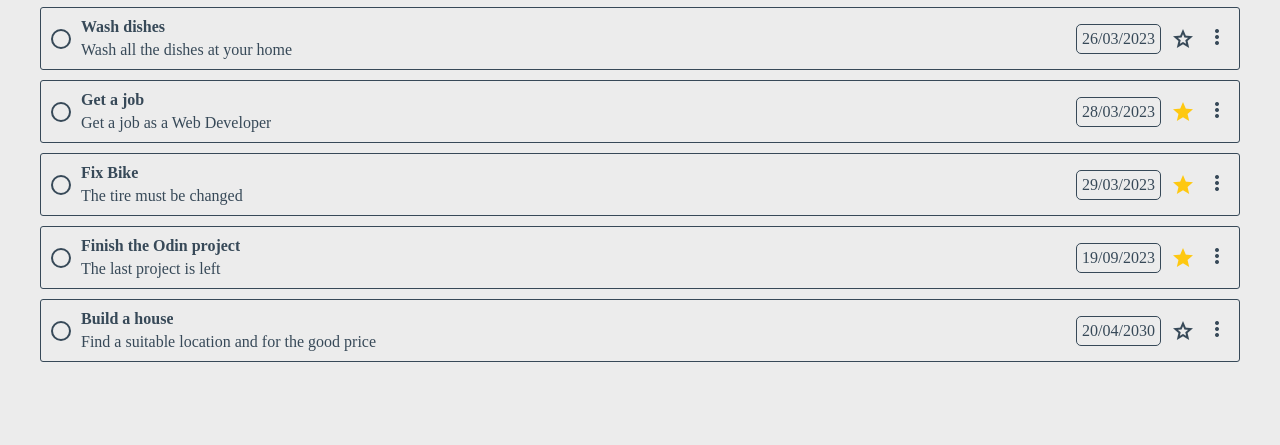
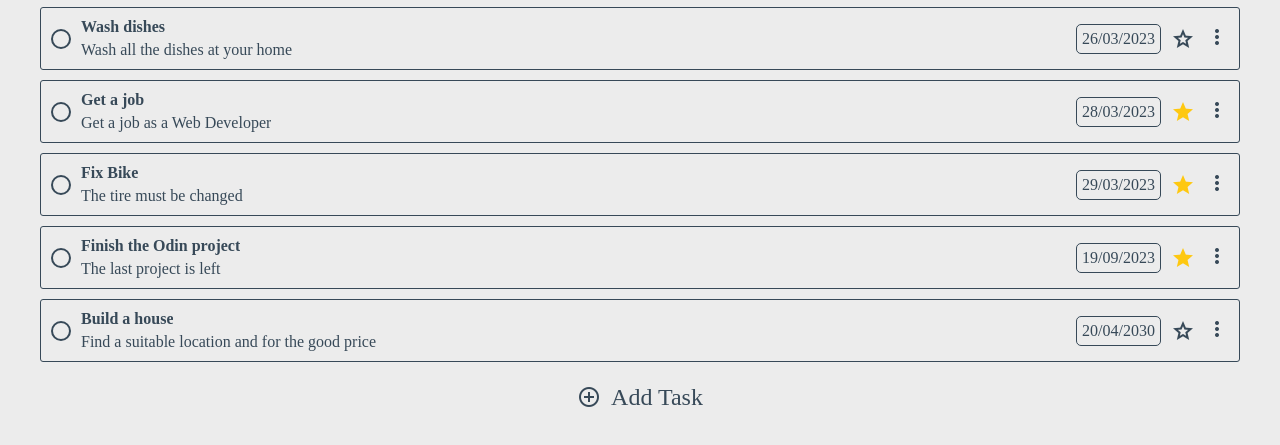
Before and after one commit to Ikanor1221/todo_project, a plain HTML site: page index.html in a window 1280 px wide. Shown: the part 223-668 px from the top of the page. Drawn offline with nearby package versions, Linux system fonts and the light colour scheme.

Commit message:
Implement addition buttons

```diff
--- a/index.html
+++ b/index.html
@@ -38,7 +38,7 @@
                 <h2>Projects</h2>
                 <menu class="menu_list" id="projectList">
                 </menu>
-                <button id="add_project"><span class="material-symbols-outlined">add_circle</span>Add Project</button>
+                <button class="addition_button" id="add_project"><span class="material-symbols-outlined">add_circle</span>Add Project</button>
             </div>
         </nav>
         <main>
--- a/main.js
+++ b/main.js
@@ -144,6 +144,7 @@ function createScreenRenderer (taskCollection) {
     const tasksScreen = document.querySelector("#tasks");
     const projectScreen = document.querySelector("#projectList");
     let selectedTab = document.querySelector("#all_tasks_tab");
+
     function generateTaskElement(task, number) {
         const checked = (task.importance ? "checked" : "")
         let taskElement = `
@@ -189,6 +190,11 @@ function createScreenRenderer (taskCollection) {
         return projectElement
     }
 
+    function generateAddButton() {
+        let addButton = `<button class="addition_button" id="add_task"><span class="material-symbols-outlined">add_circle</span> Add Task</button>`;
+        return addButton
+    }
+
     function renderTasks (tasks) {
         tasksScreen.innerHTML = "";
         for (let n in tasks) {
@@ -197,6 +203,8 @@ function createScreenRenderer (taskCollection) {
         for (let n in tasks) {
             initializeTask(tasks[n].id);
         }
+
+        tasksScreen.innerHTML+=generateAddButton();
     }
 
     function renderProjects (projects) {
@@ -206,6 +214,7 @@ function createScreenRenderer (taskCollection) {
         for (let n in projects) {
             initializeProject(projects[n].id);
         }
+
     }
 
     function initializeTask (number) {
@@ -311,13 +320,9 @@ let screenRenderer = createScreenRenderer(taskCollection);
 
 screenRenderer.renderTasks(taskCollection.returnTasksAll())
 
-// console.log(taskCollection.returnProjectsAll());
-
 taskCollection.addProject("2")
 taskCollection.addProject("123")
 taskCollection.addProject("2")
 
 screenRenderer.renderProjects(taskCollection.returnProjectsAll())
 screenRenderer.initializeTabs();
-
-// console.log(taskCollection.returnProjectById(1));
--- a/style.css
+++ b/style.css
@@ -363,6 +363,19 @@
     grid-template-columns: auto;
   }
 
+  .addition_button {
+    display: flex;
+    justify-content: center;
+    align-items: center;
+    gap: 10px;
+    font-size: 1.5rem;
+    border-radius: 5px;
+  }
+
+  .addition_button:hover {
+    background-color: var(--bgColorHover)
+  }
+
 
   @media (max-width: 600px) {
 
```
